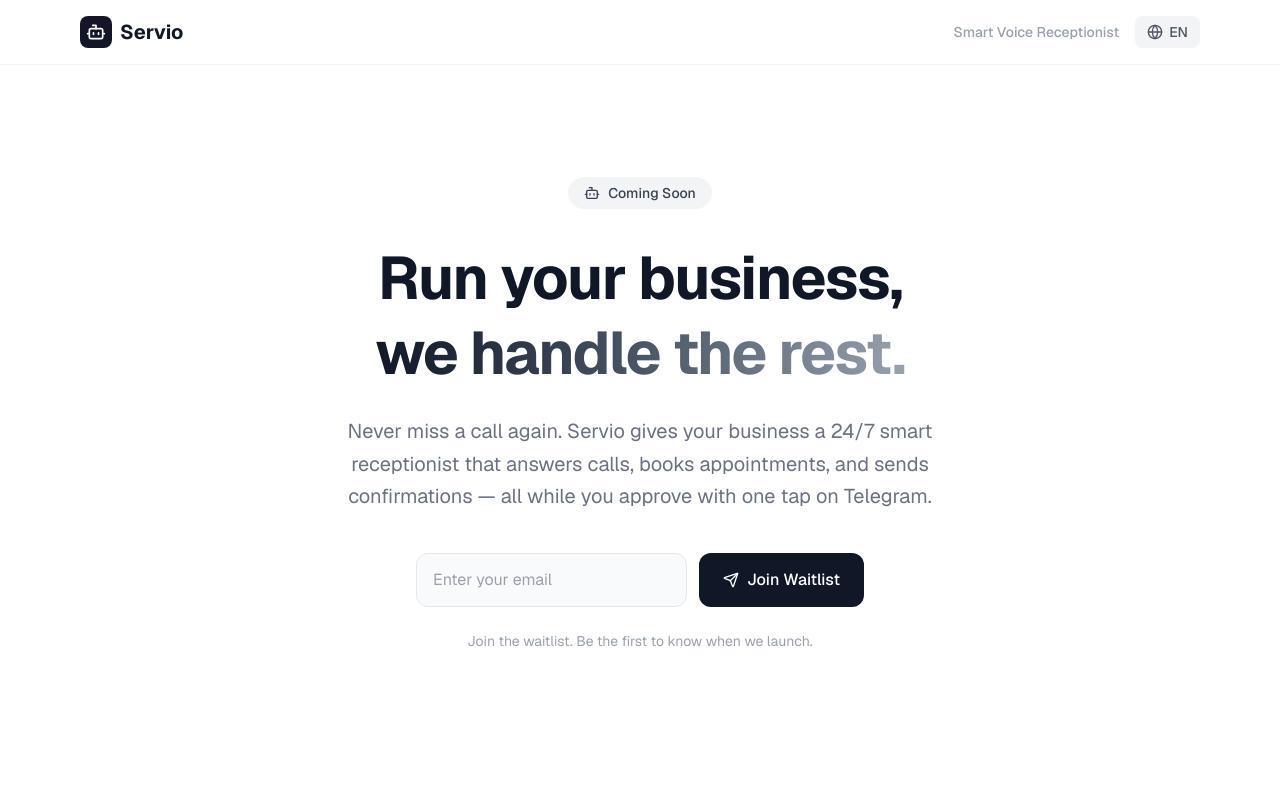
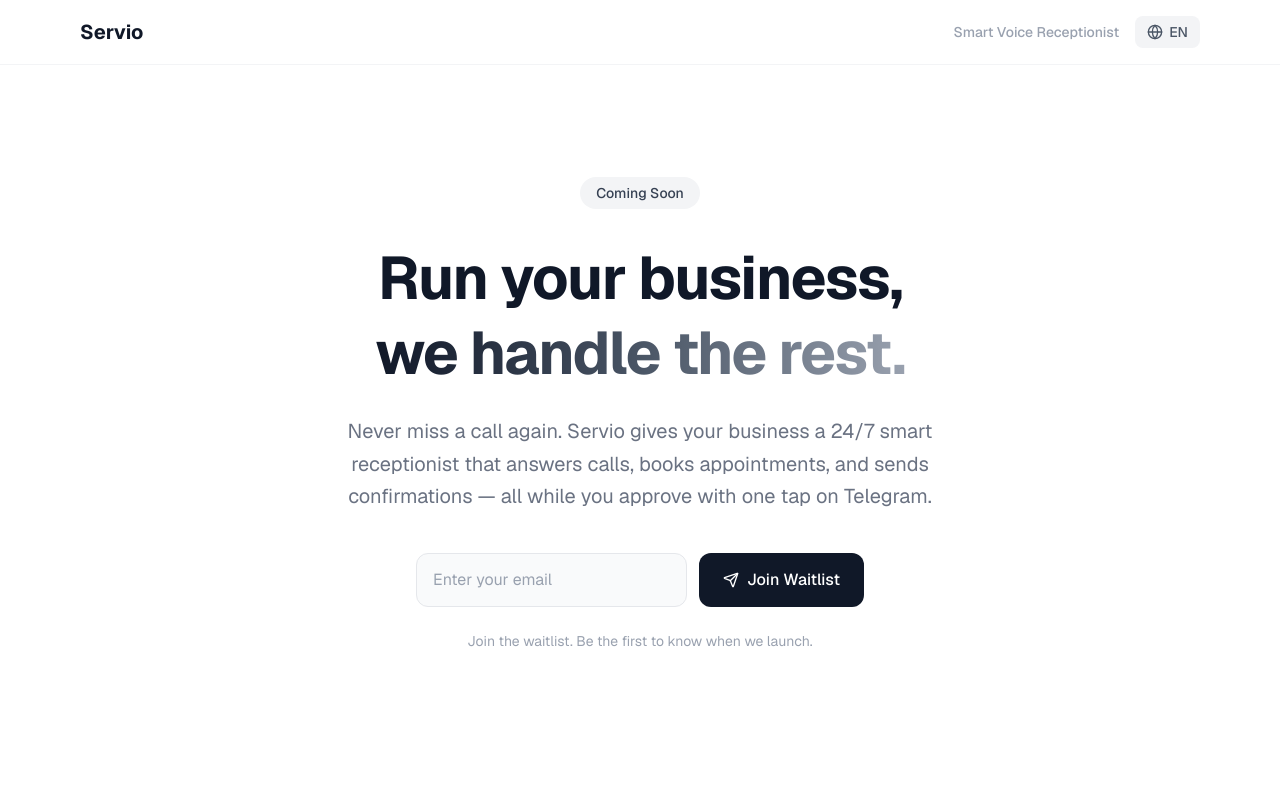
Before and after one commit to Maestr0-Dev/servio, a Next.js app: page / in a window 1280 px wide. Shown: the top 800 px of the page. Built offline with nearby package versions, Linux system fonts and the light colour scheme.

Commit message:
Fix: remove robot icons, fix hydration mismatch

```diff
--- a/src/app/layout.tsx
+++ b/src/app/layout.tsx
@@ -27,6 +27,7 @@ export default function RootLayout({
     <html
       lang="en"
       className={`${geistSans.variable} ${geistMono.variable} h-full antialiased`}
+      suppressHydrationWarning
     >
       <body className="min-h-full flex flex-col font-sans">
         <LanguageProvider>{children}</LanguageProvider>
--- a/src/components/Footer.tsx
+++ b/src/components/Footer.tsx
@@ -1,15 +1,20 @@
 "use client";
 
 import { useLanguage } from "@/contexts/LanguageContext";
+import { useState, useEffect } from "react";
 
 export default function Footer() {
   const { t } = useLanguage();
-  const year = new Date().getFullYear();
+  const [year, setYear] = useState("");
+
+  useEffect(() => {
+    setYear(String(new Date().getFullYear()));
+  }, []);
 
   return (
     <footer className="w-full border-t border-gray-100 py-8">
       <div className="max-w-6xl mx-auto px-4 text-center text-sm text-gray-400">
-        {t.footer.copyright.replace("{year}", String(year))}
+        {t.footer.copyright.replace("{year}", year || "2026")}
       </div>
     </footer>
   );
--- a/src/components/Hero.tsx
+++ b/src/components/Hero.tsx
@@ -1,6 +1,5 @@
 "use client";
 
-import { Bot } from "lucide-react";
 import WaitlistForm from "./WaitlistForm";
 import { useLanguage } from "@/contexts/LanguageContext";
 
@@ -9,8 +8,7 @@ export default function Hero() {
 
   return (
     <section className="w-full max-w-4xl mx-auto text-center py-28 px-4">
-      <div className="inline-flex items-center gap-2 px-4 py-1.5 mb-8 text-sm font-medium text-gray-700 bg-gray-100 rounded-full">
-        <Bot className="w-4 h-4" />
+      <div className="inline-flex items-center px-4 py-1.5 mb-8 text-sm font-medium text-gray-700 bg-gray-100 rounded-full">
         {t.hero.badge}
       </div>
       <h1 className="text-5xl md:text-6xl font-bold text-gray-900 mb-6 tracking-tight leading-tight">
--- a/src/components/Navbar.tsx
+++ b/src/components/Navbar.tsx
@@ -1,6 +1,6 @@
 "use client";
 
-import { Bot, Globe } from "lucide-react";
+import { Globe } from "lucide-react";
 import { useLanguage } from "@/contexts/LanguageContext";
 import { locales, Locale } from "@/lib/i18n";
 
@@ -16,9 +16,6 @@ export default function Navbar() {
     <nav className="w-full border-b border-gray-100 bg-white/80 backdrop-blur-sm sticky top-0 z-50">
       <div className="max-w-6xl mx-auto px-4 py-4 flex items-center justify-between">
         <div className="flex items-center gap-2">
-          <div className="w-8 h-8 bg-gray-900 rounded-lg flex items-center justify-center">
-            <Bot className="w-5 h-5 text-white" />
-          </div>
           <span className="text-xl font-bold text-gray-900">{t.nav.brand}</span>
         </div>
         <div className="flex items-center gap-4">
```
